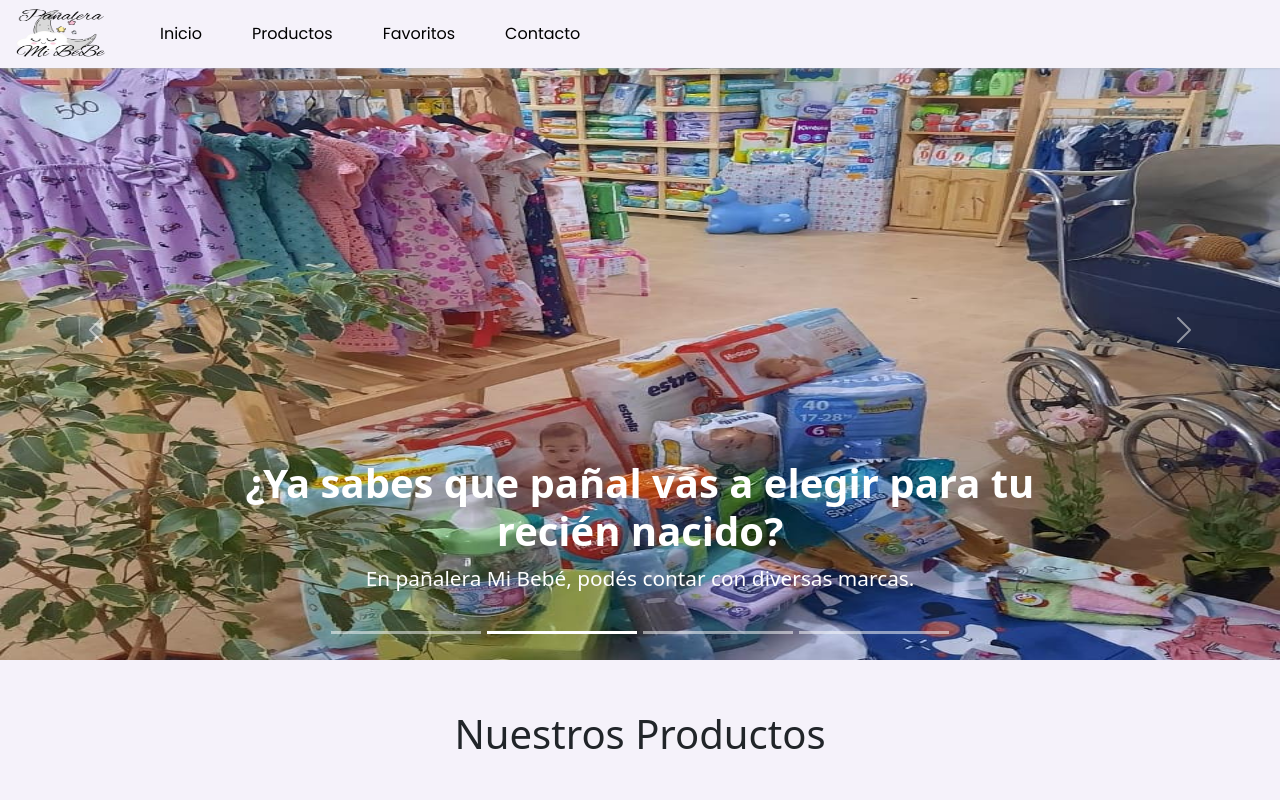
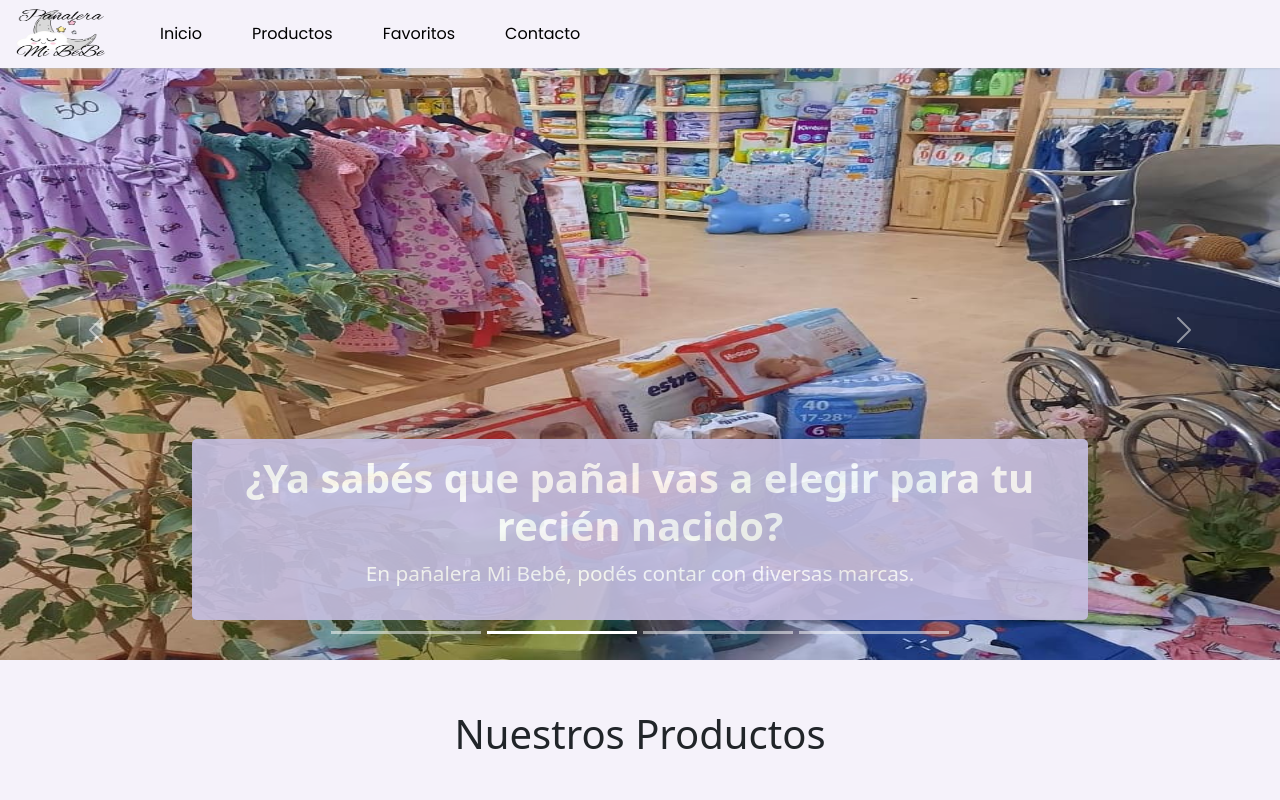
Before and after one commit to lucianoruizm/projectP, a React (Create React App) app: page / in a window 1280 px wide. Shown: the top 800 px of the page. Built offline with nearby package versions, Linux system fonts and the light colour scheme.

Commit message:
galler style, readme

```diff
--- a/src/components/SlideshowGallery/SlideshowGallery.css
+++ b/src/components/SlideshowGallery/SlideshowGallery.css
@@ -1,5 +1,7 @@
 .text-presentation-container {
-    padding: 10px;
+    background-color: var(--skyblue-color-cake);
+    opacity: .9;
+    padding: 15px 10px;
     border-radius: 5px;
 }
 
--- a/src/components/SlideshowGallery/SlideshowGallery.js
+++ b/src/components/SlideshowGallery/SlideshowGallery.js
@@ -38,7 +38,7 @@ export const SlideshowGallery = () => {
 
         <Carousel.Caption>
           <div className="text-presentation-container">
-            <h3>¿Ya sabes que pañal vas a elegir para tu recién nacido?</h3>
+            <h3>¿Ya sabés que pañal vas a elegir para tu recién nacido?</h3>
             <p>En pañalera Mi Bebé, podés contar con diversas marcas.</p>
           </div>
         </Carousel.Caption>
```
Also changed, not shown: 1 other file (tests, documents, lock files or other folders).
